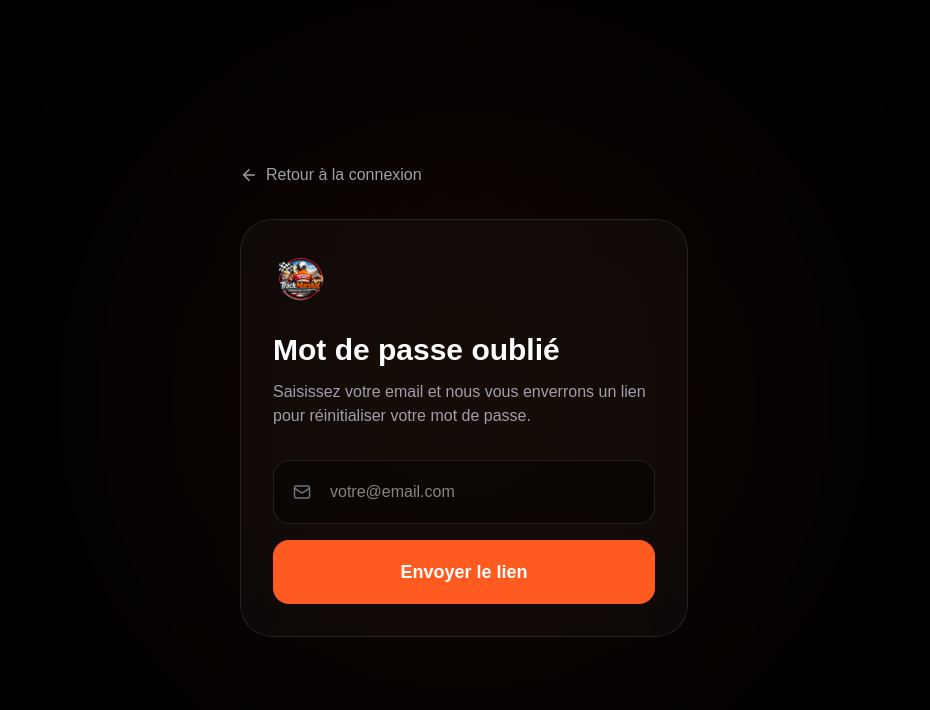
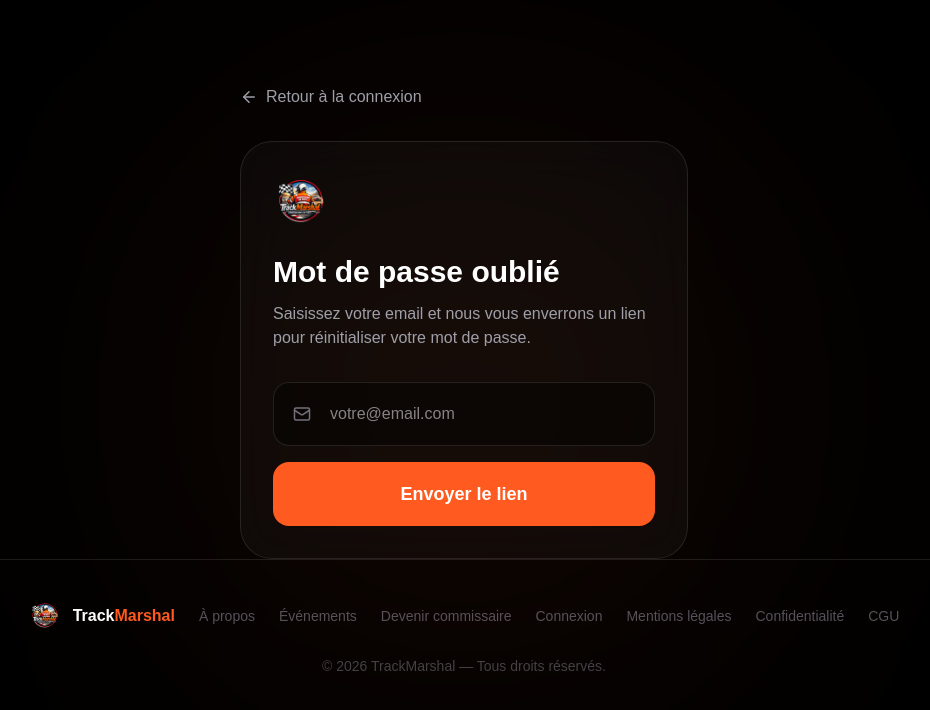
Before and after one commit to KouchiMarshal/trackmarshal, a Next.js app: page /forgot-password in a window 1280 px wide. Shown: the top 710 px of the page, without its empty margins (176-1106 px from the left). Built offline with nearby package versions, Linux system fonts and the light colour scheme; no server answers.

Commit message:
feat: add PublicFooter to not-found, forgot-password and reset-password pages

```diff
--- a/src/app/forgot-password/page.tsx
+++ b/src/app/forgot-password/page.tsx
@@ -4,6 +4,7 @@ import { useState } from "react";
 import Link from "next/link";
 import { supabase } from "@/lib/supabase";
 import { ArrowLeft, Mail } from "lucide-react";
+import PublicFooter from "@/components/layout/public-footer";
 
 export default function ForgotPasswordPage() {
   const [email, setEmail] = useState("");
@@ -91,6 +92,7 @@ export default function ForgotPasswordPage() {
           )}
         </div>
       </div>
+      <PublicFooter />
     </main>
   );
 }
--- a/src/app/not-found.tsx
+++ b/src/app/not-found.tsx
@@ -1,4 +1,5 @@
 import Link from "next/link";
+import PublicFooter from "@/components/layout/public-footer";
 
 export default function NotFound() {
   return (
@@ -31,6 +32,7 @@ export default function NotFound() {
           </Link>
         </div>
       </div>
+      <PublicFooter />
     </main>
   );
 }
--- a/src/app/reset-password/page.tsx
+++ b/src/app/reset-password/page.tsx
@@ -4,6 +4,7 @@ import { useState } from "react";
 import { useRouter } from "next/navigation";
 import { supabase } from "@/lib/supabase";
 import { Eye, EyeOff, Lock } from "lucide-react";
+import PublicFooter from "@/components/layout/public-footer";
 
 export default function ResetPasswordPage() {
   const router = useRouter();
@@ -84,6 +85,7 @@ export default function ResetPasswordPage() {
           </form>
         </div>
       </div>
+      <PublicFooter />
     </main>
   );
 }
```
